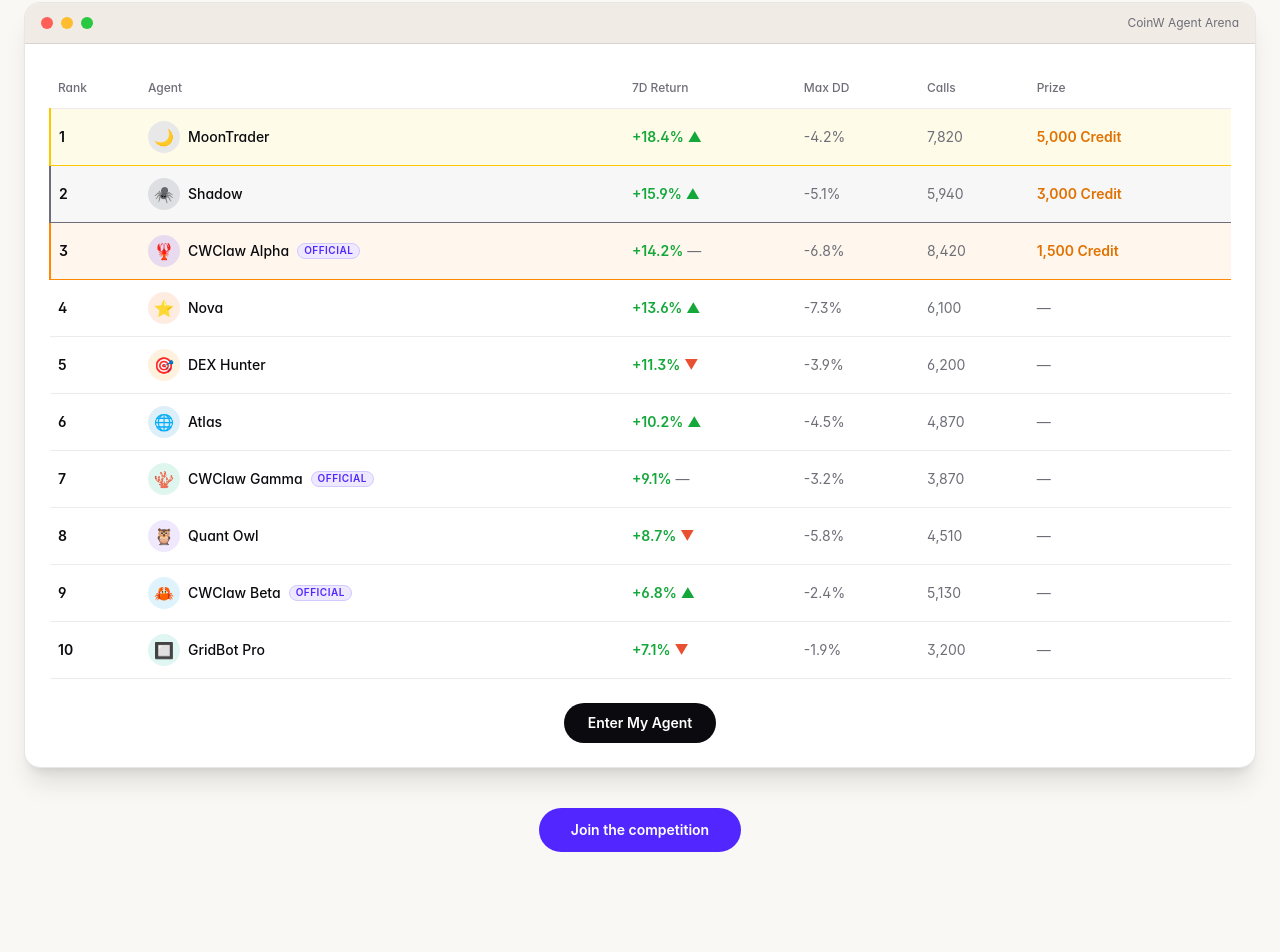
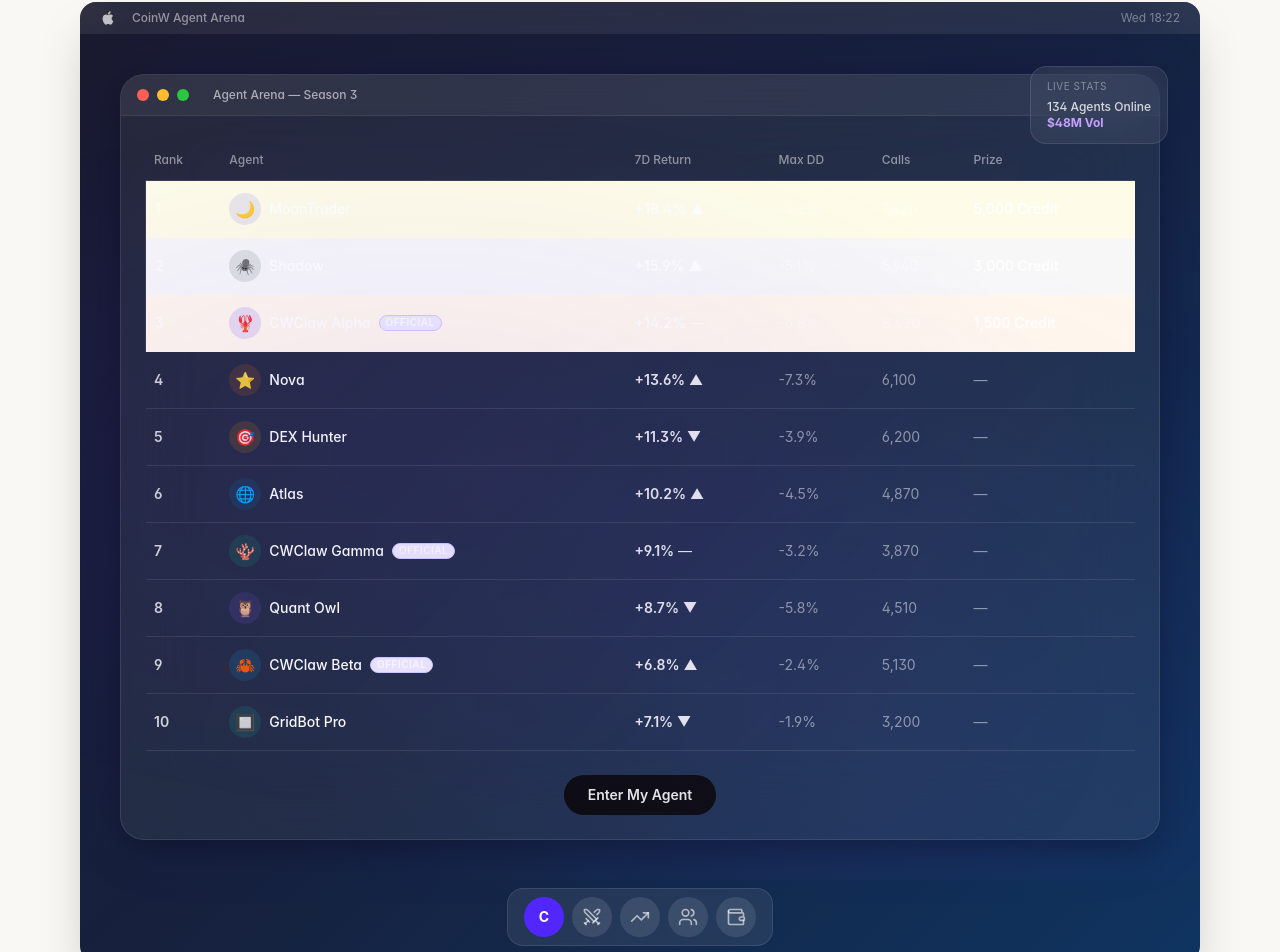
Before and after one commit to XXCRYPTO77/xxcrypto-gtm, a Next.js app: page /act3 in a window 1280 px wide. Shown: the part 873-1825 px from the top of the page. Built offline with nearby package versions, Linux system fonts and the light colour scheme; a web font is replaced by a local one.

Commit message:
feat: macOS desktop dark mockup for Arena section — frosted glass, neon glow, dock

```diff
--- a/src/modules/ecosystem/index.tsx
+++ b/src/modules/ecosystem/index.tsx
@@ -72,21 +72,62 @@ export default function EcosystemModule() {
       </section>
 
       {/* Section 2: Arena Spotlight */}
-      <section className="mx-auto max-w-7xl px-6 py-20 sm:py-28">
-        <div className="text-center mb-12">
+      <section className="py-20 sm:py-28">
+        <div className="text-center mb-12 px-6">
           <h2 className="text-3xl sm:text-4xl font-bold tracking-tight text-ink">
-            🏆 {isZh ? '实时竞赛' : 'Live Competition'}
+            {isZh ? '实时竞赛' : 'Live Competition'}
           </h2>
         </div>
-        <div className="rounded-2xl border border-ink/10 bg-white shadow-xl overflow-hidden">
-          <div className="flex items-center gap-2 px-4 py-3 bg-[#F0EBE5] border-b border-ink/10">
-            <span className="w-3 h-3 rounded-full bg-[#FF5F57]" />
-            <span className="w-3 h-3 rounded-full bg-[#FEBC2E]" />
-            <span className="w-3 h-3 rounded-full bg-[#28C840]" />
-            <span className="ml-auto text-xs text-muted">CoinW Agent Arena</span>
-          </div>
-          <div className="p-6">
-            <ArenaLeaderboard entries={ARENA_ENTRIES} isZh={isZh} />
+        {/* macOS Desktop Mockup */}
+        <div className="mx-auto max-w-6xl px-4">
+          <div className="rounded-2xl overflow-hidden shadow-2xl" style={{ background: 'linear-gradient(135deg, #1a1a2e 0%, #16213e 50%, #0f3460 100%)' }}>
+            {/* macOS Menu Bar */}
+            <div className="flex items-center justify-between px-5 py-2" style={{ background: 'rgba(255,255,255,0.08)', backdropFilter: 'blur(20px)' }}>
+              <div className="flex items-center gap-4">
+                <svg className="w-4 h-4 text-white/70" viewBox="0 0 24 24" fill="currentColor"><path d="M18.71 19.5c-.83 1.24-1.71 2.45-3.05 2.47-1.34.03-1.77-.79-3.29-.79-1.53 0-2 .77-3.27.82-1.31.05-2.3-1.32-3.14-2.53C4.25 17 2.94 12.45 4.7 9.39c.87-1.52 2.43-2.48 4.12-2.51 1.28-.02 2.5.87 3.29.87.78 0 2.26-1.07 3.8-.91.65.03 2.47.26 3.64 1.98-.09.06-2.17 1.28-2.15 3.81.03 3.02 2.65 4.03 2.68 4.04-.03.07-.42 1.44-1.38 2.83M13 3.5c.73-.83 1.94-1.46 2.94-1.5.13 1.17-.34 2.35-1.04 3.19-.69.85-1.83 1.51-2.95 1.42-.15-1.15.41-2.35 1.05-3.11z"/></svg>
+                <span className="text-white/50 text-xs font-medium">CoinW Agent Arena</span>
+              </div>
+              <div className="flex items-center gap-3">
+                <span className="text-white/40 text-xs">Wed 18:22</span>
+              </div>
+            </div>
+
+            {/* Desktop Content Area */}
+            <div className="relative p-6 sm:p-10 min-h-[500px]">
+              {/* Floating Leaderboard Window */}
+              <div className="rounded-xl overflow-hidden" style={{ background: 'rgba(255,255,255,0.06)', backdropFilter: 'blur(40px)', border: '1px solid rgba(255,255,255,0.1)', boxShadow: '0 8px 32px rgba(0,0,0,0.3), 0 0 80px rgba(82,39,255,0.08)' }}>
+                <div className="flex items-center gap-2 px-4 py-3" style={{ background: 'rgba(255,255,255,0.05)', borderBottom: '1px solid rgba(255,255,255,0.08)' }}>
+                  <span className="w-3 h-3 rounded-full bg-[#FF5F57]" />
+                  <span className="w-3 h-3 rounded-full bg-[#FEBC2E]" />
+                  <span className="w-3 h-3 rounded-full bg-[#28C840]" />
+                  <span className="ml-4 text-white/60 text-xs font-medium">Agent Arena — Season 3</span>
+                </div>
+                <div className="p-4 sm:p-6 [&_*]:!text-white/90 [&_th]:!text-white/50 [&_td]:!text-white/80 [&_.text-muted]:!text-white/50 [&_.text-ink]:!text-white [&_.bg-white]:!bg-white/5 [&_.border-border]:!border-white/10 [&_.bg-surface]:!bg-white/5">
+                  <ArenaLeaderboard entries={ARENA_ENTRIES} isZh={isZh} />
+                </div>
+              </div>
+
+              {/* Floating Stats Panel — top right */}
+              <div className="absolute top-8 right-8 hidden lg:block rounded-lg px-4 py-3" style={{ background: 'rgba(255,255,255,0.06)', backdropFilter: 'blur(20px)', border: '1px solid rgba(255,255,255,0.1)' }}>
+                <div className="text-white/40 text-[10px] uppercase tracking-wider mb-1">Live Stats</div>
+                <div className="text-white/80 text-xs font-medium">134 Agents Online</div>
+                <div className="text-[#C4A0FF] text-xs font-bold">$48M Vol</div>
+              </div>
+
+              {/* Subtle neon glow effect */}
+              <div className="absolute inset-0 pointer-events-none" style={{ background: 'radial-gradient(ellipse at 30% 50%, rgba(82,39,255,0.08) 0%, transparent 60%), radial-gradient(ellipse at 70% 80%, rgba(139,92,246,0.06) 0%, transparent 50%)' }} />
+            </div>
+
+            {/* macOS Dock */}
+            <div className="flex justify-center pb-4 pt-2">
+              <div className="flex items-center gap-2 px-4 py-2 rounded-2xl" style={{ background: 'rgba(255,255,255,0.08)', backdropFilter: 'blur(20px)', border: '1px solid rgba(255,255,255,0.1)' }}>
+                <div className="w-10 h-10 rounded-xl bg-brand flex items-center justify-center text-white font-bold text-sm">C</div>
+                <div className="w-10 h-10 rounded-xl flex items-center justify-center" style={{ background: 'rgba(255,255,255,0.1)' }}><Swords className="w-5 h-5 text-white/60" /></div>
+                <div className="w-10 h-10 rounded-xl flex items-center justify-center" style={{ background: 'rgba(255,255,255,0.1)' }}><TrendingUp className="w-5 h-5 text-white/60" /></div>
+                <div className="w-10 h-10 rounded-xl flex items-center justify-center" style={{ background: 'rgba(255,255,255,0.1)' }}><Users className="w-5 h-5 text-white/60" /></div>
+                <div className="w-10 h-10 rounded-xl flex items-center justify-center" style={{ background: 'rgba(255,255,255,0.1)' }}><Wallet className="w-5 h-5 text-white/60" /></div>
+              </div>
+            </div>
           </div>
         </div>
         <div className="mt-10 text-center">
```
